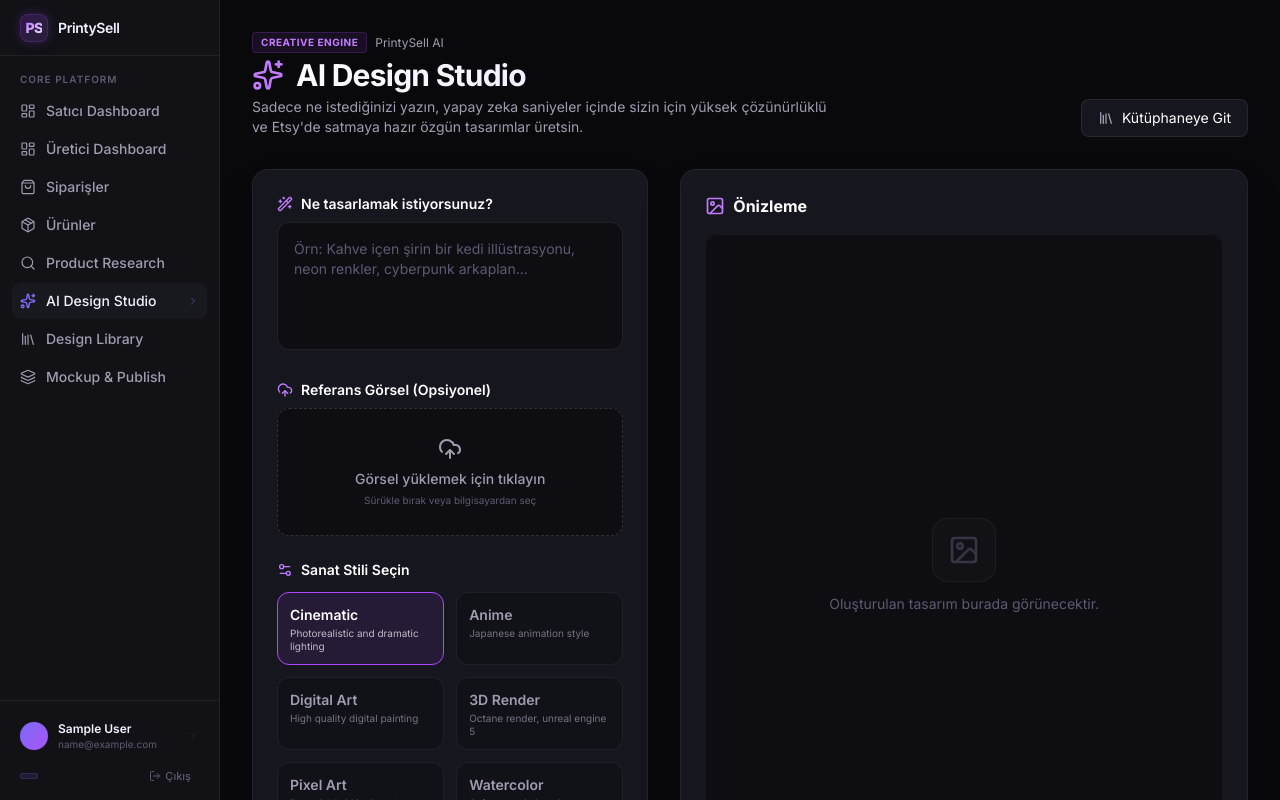
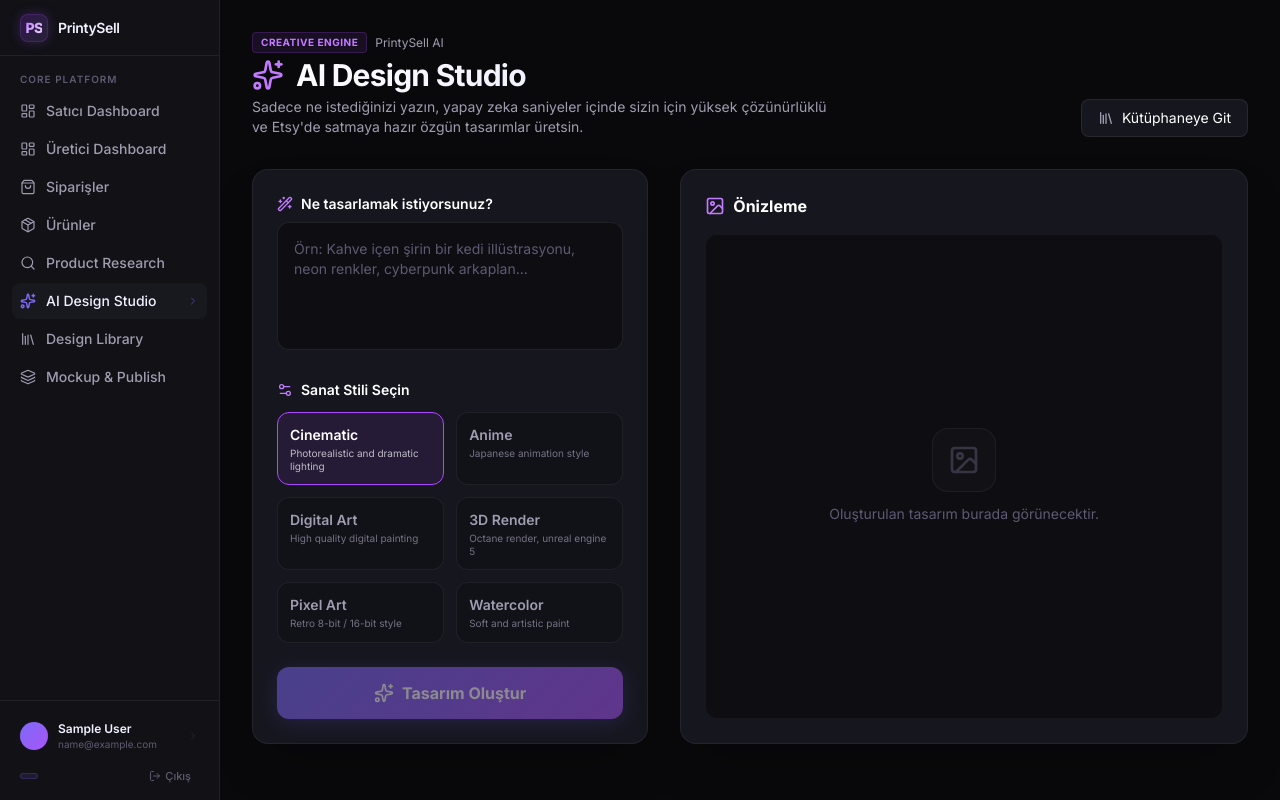
Before and after one commit to Oguzhan1511/etsy, a Next.js app: page /ai-design-studio in a window 1280 px wide. Built offline with nearby package versions, Linux system fonts and the light colour scheme; sample sign-in values are in the browser's storage.

Commit message:
revert: remove image upload from ai-design-studio

```diff
--- a/src/app/ai-design-studio/page.tsx
+++ b/src/app/ai-design-studio/page.tsx
@@ -1,7 +1,7 @@
 "use client";
 
 import React, { useState } from "react";
-import { Sparkles, Wand2, Loader2, Download, Library, CheckCircle2, Image as ImageIcon, Settings2, UploadCloud, X } from "lucide-react";
+import { Sparkles, Wand2, Loader2, Download, Library, CheckCircle2, Image as ImageIcon, Settings2 } from "lucide-react";
 import Link from "next/link";
 
 interface DesignItem {
@@ -17,18 +17,6 @@ export default function AIDesignStudioPage() {
   const [isGenerating, setIsGenerating] = useState(false);
   const [generatedImage, setGeneratedImage] = useState<string | null>(null);
   const [isSaved, setIsSaved] = useState(false);
-  const [referenceImage, setReferenceImage] = useState<string | null>(null);
-
-  const handleImageUpload = (e: React.ChangeEvent<HTMLInputElement>) => {
-    const file = e.target.files?.[0];
-    if (file) {
-      const reader = new FileReader();
-      reader.onloadend = () => {
-        setReferenceImage(reader.result as string);
-      };
-      reader.readAsDataURL(file);
-    }
-  };
 
   const STYLES = [
     { id: "cinematic", label: "Cinematic", desc: "Photorealistic and dramatic lighting" },
@@ -138,40 +126,6 @@ export default function AIDesignStudioPage() {
                   className="w-full h-32 bg-black/40 border border-white/[0.08] text-sm text-white rounded-xl p-4 focus:outline-none focus:border-purple-500/50 focus:ring-1 focus:ring-purple-500/50 transition-all resize-none placeholder:text-[#5e5a72]"
                   required
                 />
-              </div>
-
-              {/* Reference Image Upload */}
-              <div className="space-y-2">
-                <label className="text-sm font-semibold text-white flex items-center gap-2">
-                  <UploadCloud className="w-4 h-4 text-purple-400" />
-                  Referans Görsel (Opsiyonel)
-                </label>
-                {referenceImage ? (
-                  <div className="relative w-full h-32 rounded-xl overflow-hidden border border-white/[0.08] group">
-                    <img src={referenceImage} alt="Reference" className="w-full h-full object-cover" />
-                    <div className="absolute inset-0 bg-black/50 opacity-0 group-hover:opacity-100 transition-opacity flex items-center justify-center backdrop-blur-sm">
-                      <button
-                        type="button"
-                        onClick={() => setReferenceImage(null)}
-                        className="p-2 bg-red-500/20 hover:bg-red-500/40 text-red-300 rounded-full transition-colors"
-                      >
-                        <X className="w-5 h-5" />
-                      </button>
-                    </div>
-                  </div>
-                ) : (
-                  <label className="flex flex-col items-center justify-center w-full h-32 bg-black/40 border border-dashed border-white/[0.15] hover:border-purple-500/50 hover:bg-black/60 rounded-xl cursor-pointer transition-all">
-                    <UploadCloud className="w-6 h-6 text-[#a09cb0] mb-2" />
-                    <span className="text-sm text-[#a09cb0] font-medium">Görsel yüklemek için tıklayın</span>
-                    <span className="text-[10px] text-[#5e5a72] mt-1">Sürükle bırak veya bilgisayardan seç</span>
-                    <input
-                      type="file"
-                      accept="image/*"
-                      className="hidden"
-                      onChange={handleImageUpload}
-                    />
-                  </label>
-                )}
               </div>
 
               {/* Style Selection */}
```
